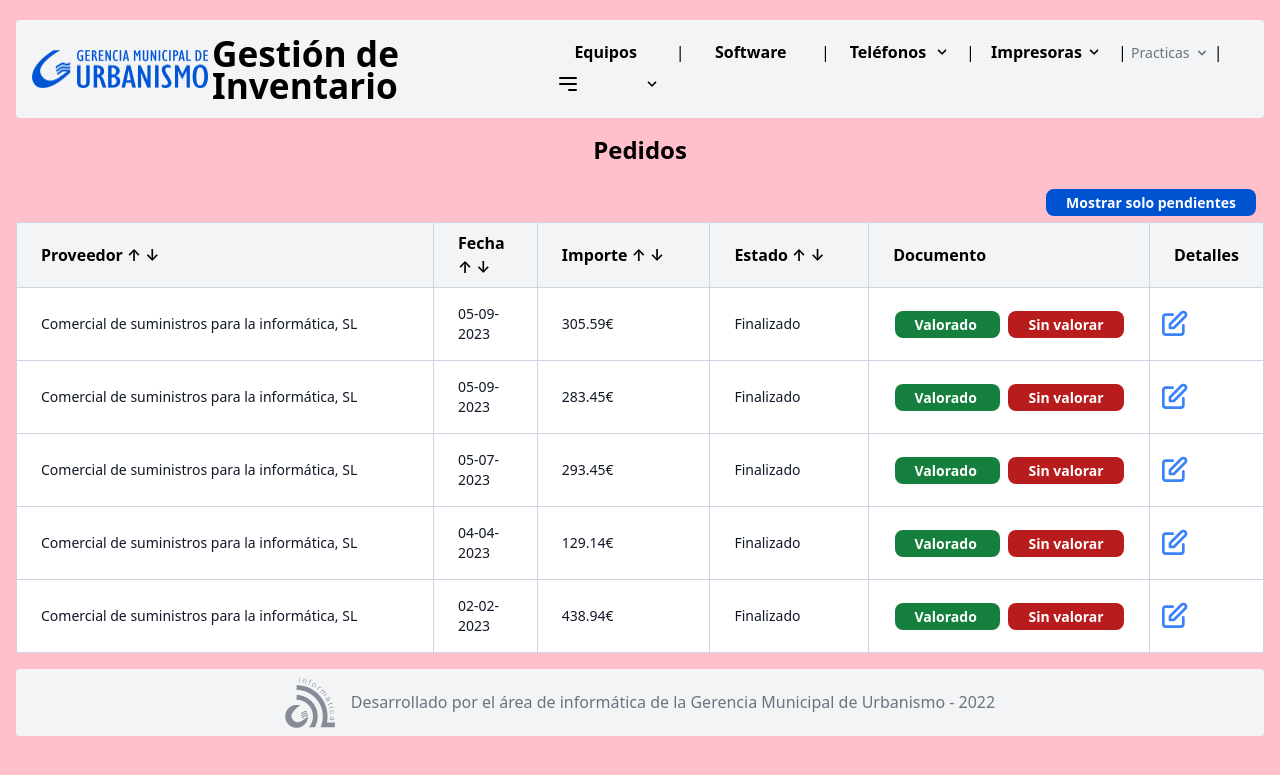
After one commit to MiguelGutierrezParejo/inventario, a Laravel app: page /pedido in a window 1280 px wide. The commit adds this page. Shown: the top 775 px of the page. Run offline with Laravel 8, Linux system fonts and the light colour scheme; a user stored in the database is signed in; data comes from the database, SQL or seed files in the repository; style sheets or scripts are compiled from the project's sources.

Commit message:
mostrar solo pedidos pendientes o todos

```diff
--- a/app/Http/Controllers/I_pedidosController.php
+++ b/app/Http/Controllers/I_pedidosController.php
@@ -23,9 +23,9 @@ class I_pedidosController extends Controller
     public function index($dato = 'Fecha', $orden = 'desc'){
 
         if ($orden == 'desc') {
-            $pedidos = I_pedido::all()->sortByDesc($dato);
+            $pedidos = I_pedido::where('Finalizado', 0)->orderByDesc($dato)->get();
         } else {
-            $pedidos = I_pedido::all()->sortBy($dato);
+            $pedidos = I_pedido::where('Finalizado', 0)->orderBy($dato)->get();
         }
 
         return view('i_pedidos.index', [
@@ -33,6 +33,18 @@ class I_pedidosController extends Controller
         ]);
     }
 
+    public function index2($dato = 'Fecha', $orden = 'desc'){
+
+        if ($orden == 'desc') {
+            $pedidos = I_pedido::all()->sortByDesc($dato);
+        } else {
+            $pedidos = I_pedido::all()->sortBy($dato);
+        }
+
+        return view('i_pedidos.index2', [
+            'pedidos' => $pedidos,
+        ]);
+    }
 
 
     public function create(Request $request) {
--- a/resources/views/i_pedidos/index.blade.php
+++ b/resources/views/i_pedidos/index.blade.php
@@ -3,10 +3,9 @@
         <h1 class="mb-4 text-2xl font-semibold">Pedidos</h1>
         <div>
             <div class="p-2 text-right">
-                <a href="/inventario/public/pedidos" style="background-color: #0053D0"
-                    class="text-white font-semibold rounded-lg text-sm px-5 py-1 text-center">Limpiar filtro
+                <a href="/inventario/public/pedido" style="background-color: #0053D0"
+                    class="text-white font-semibold rounded-lg text-sm px-5 py-1 text-center">Mostrar todos
                 </a>
-                <p class="text-left">**Aparecen {{ count($pedidos) }} instancias**</p>
             </div>
             <table width="100%" class="border-collapse border border-slate-400 text-left"  >
                 <thead class="bg-gray-100">
--- /dev/null
+++ b/resources/views/i_pedidos/index2.blade.php
@@ -0,0 +1,96 @@
+<x-layout>
+    <div class="flex flex-col text-center mt-4">
+        <h1 class="mb-4 text-2xl font-semibold">Pedidos</h1>
+        <div>
+            <div class="p-2 text-right">
+                <a href="/inventario/public/pedidos" style="background-color: #0053D0"
+                    class="text-white font-semibold rounded-lg text-sm px-5 py-1 text-center">Mostrar solo pendientes
+                </a>
+            </div>
+            <table width="100%" class="border-collapse border border-slate-400 text-left"  >
+                <thead class="bg-gray-100">
+                    <tr>
+                        <th class=" border border-slate-300 px-6 py-2 font-semibold">
+                            <a href="">Proveedor</a>
+                            <a href="/inventario/public/pedido/{{'IdProveedor'}}/{{'asc'}}">&uarr; </a>
+                            <a href="/inventario/public/pedido/{{'IdProveedor'}}/{{'desc'}}">&darr;</a>
+                        </th>
+                        <th class="w-1/12 border border-slate-300 px-6 py-2 font-semibold">
+                            <a href="">Fecha</a>
+                            <a href="/inventario/public/pedido/{{'Fecha'}}/{{'asc'}}">&uarr; </a>
+                            <a href="/inventario/public/pedido/{{'Fecha'}}/{{'desc'}}">&darr;</a>
+                        </th>
+                        <th class="border border-slate-300 px-6 py-2 font-semibold">
+                            <a href="">Importe</a>
+                            <a href="/inventario/public/pedido/{{'Importe'}}/{{'asc'}}">&uarr; </a>
+                            <a href="/inventario/public/pedido/{{'Importe'}}/{{'desc'}}">&darr;</a>
+                        </th>
+                        <th class="border border-slate-300 px-6 py-2 font-semibold">
+                            <a href="">Estado</a>
+                            <a href="/inventario/public/pedido/{{'Finalizado'}}/{{'asc'}}">&uarr; </a>
+                            <a href="/inventario/public/pedido/{{'Finalizado'}}/{{'desc'}}">&darr;</a>
+                        </th>
+                        <th class="border border-slate-300 px-6 py-2 font-semibold">
+                            <a href="">Documento</a>
+                        </th>
+                        <th class="w-1/12 border border-slate-300 px-6 py-2 font-semibold">
+                            Detalles
+                        </th>
+                    </tr>
+                </thead>
+                <tbody class="bg-white">
+
+                    @foreach ($pedidos as $pedido)
+
+                     <tr class="border border-slate-400">
+                        <td class="border border-slate-300 px-6 py-4">
+                           <div class="text-sm text-gray-900">
+                              <a href="/inventario/public/pedidos/{{$pedido->Id}}">{{ $pedido->proveedor->Nombre }}</a>
+                           </div>
+                        </td>
+                        <td class="border border-slate-300 px-6 py-4">
+                           <div class="text-sm text-gray-900">
+                              <a>{{ date('d-m-Y', strtotime($pedido->Fecha)) }}</a>
+                           </div>
+                        </td>
+                        <td class="border border-slate-300 px-6 py-4">
+                           <div class="text-sm text-gray-900">
+                           <a>{{ $pedido->Importe }}€</a>
+                           </div>
+                        </td>
+                        <td class="border border-slate-300 px-6 py-4">
+                           <div class="text-sm text-gray-900">
+
+                              @if ($pedido->Finalizado == 0)
+                                 <a>Pendiente</a>
+                              @else
+                                 <a>Finalizado</a>
+                              @endif
+                           </div>
+                        </td>
+                        <td class="text-center border border-slate-300 px-2 py-4">
+                           <a href="{{$pedido->Documento}}"
+                              class="text-white bg-green-700 font-semibold rounded-lg text-sm px-5 py-1 mr-2 text-center">Valorado
+                           </a>
+                           <a href="{{$pedido->DocumentoSinValorar}}"
+                              class="text-white bg-red-700 font-semibold rounded-lg text-sm px-5 py-1 text-center">Sin valorar
+                           </a>
+                        </td>
+                        <td class="border border-slate-300 px-2 py-4">
+                            <a href="/inventario/public/pedidos/{{$pedido->Id}}">
+                                <svg class="h-8 w-8 text-blue-500"  fill="none" viewBox="0 0 24 24" stroke="currentColor">
+                                    <path stroke-linecap="round" stroke-linejoin="round" stroke-width="2"
+                                    d="M11 5H6a2 2 0 00-2 2v11a2 2 0 002 2h11a2 2 0 002-2v-5m-1.414-9.414a2 2 0 112.828 2.828L11.828 15H9v-2.828l8.586-8.586z"/>
+                                </svg>
+                            </a>
+                            </div>
+                        </td>
+                     </tr>
+
+                    @endforeach
+                </tbody>
+            </table>
+
+        </div>
+    </div>
+</x-layout>
--- a/routes/web.php
+++ b/routes/web.php
@@ -221,13 +221,15 @@ Route::get('/consumibles/{dato?}/{orden?}', [I_consumiblesController::class, 'in
 
 ///////////////////////////////////////////////////PEDIDOS////////////////////////////////////////////////////////////////////////////
 
+Route::get('/pedidos/{dato?}/{orden?}', [I_pedidosController::class, 'index'])
+    ->name('pedidos');
+Route::get('/pedido/{dato?}/{orden?}', [I_pedidosController::class, 'index2'])
+    ->name('pedidos');
 Route::get('/pedidos/proveedor', [I_pedidosController::class, 'proveedor']);
 Route::get('/pedidos/create', [I_pedidosController::class, 'create']);
 Route::post('/pedidos', [I_pedidosController::class, 'store'])
     ->name('pedidos.store');
 Route::get('/pedidos/{id}', [I_pedidosController::class, 'show']);
-Route::get('/pedidos/{dato?}/{orden?}', [I_pedidosController::class, 'index'])
-    ->name('pedidos');
 
 ///////////////////////////////////////////////////DETALLES PEDIDOS///////////////////////////////////////////////////////////////////
 
```
